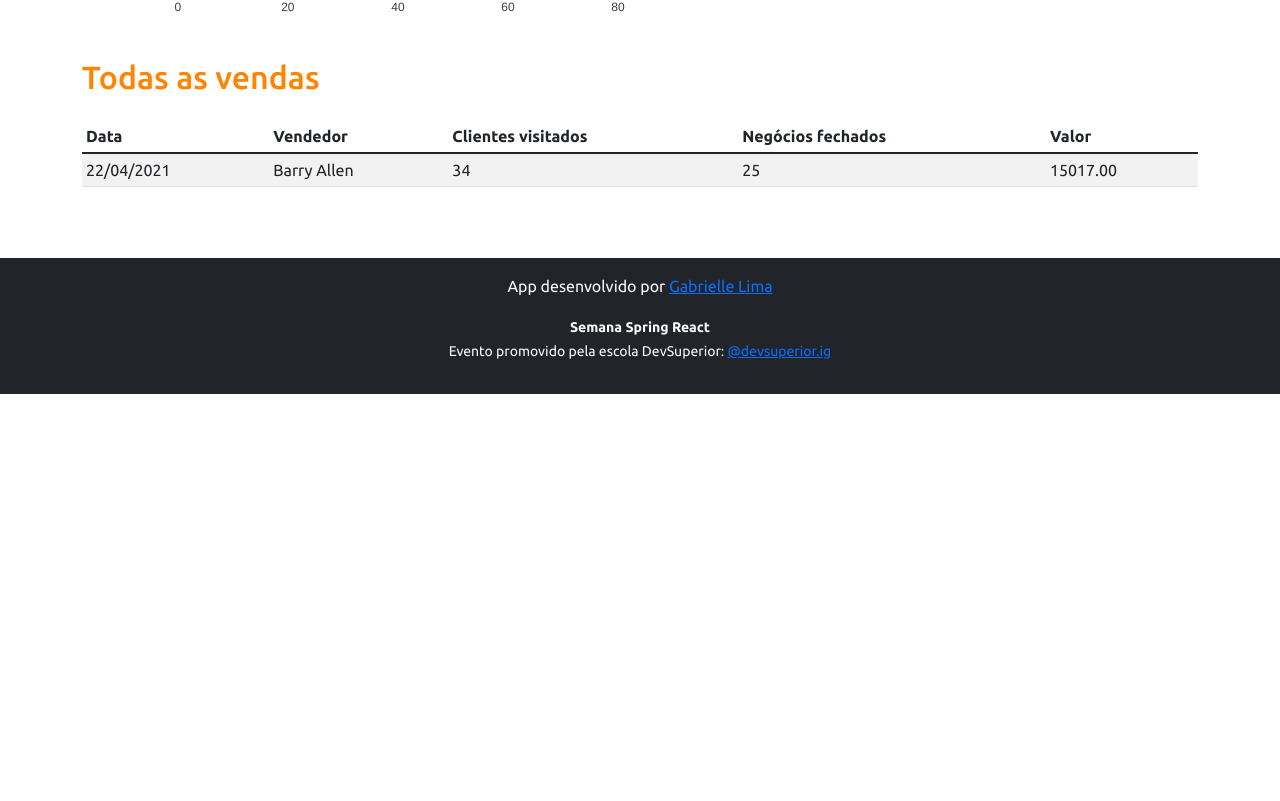
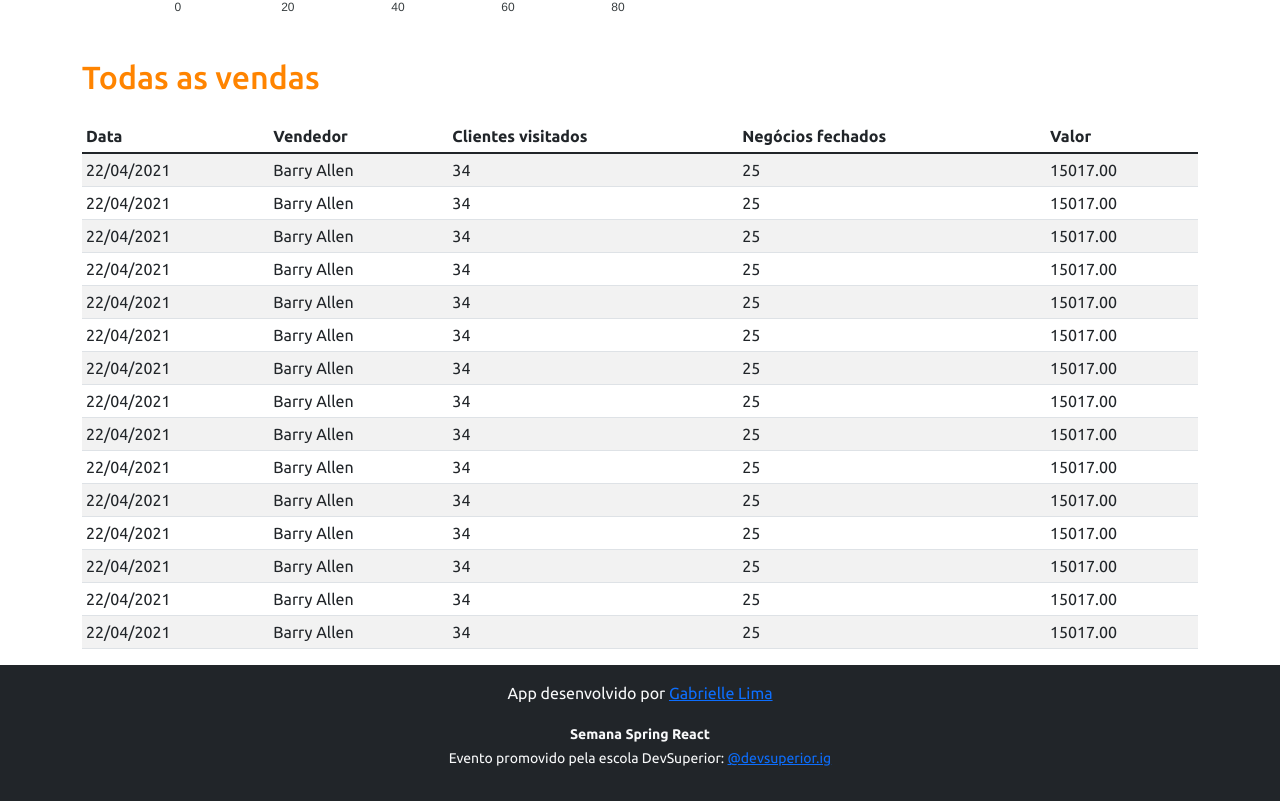
Before and after one commit to gabizinha12/semana-spring-react, a React (Create React App) app in the folder frontend/: page / in a window 1280 px wide. Shown: the part 406-1207 px from the top of the page. Before the commit the page ends 800 px from the top, so only its background shows below. Built offline with nearby package versions, Linux system fonts and the light colour scheme.

Commit message:
adjust table

```diff
--- a/frontend/src/assets/components/DataTable/index.tsx
+++ b/frontend/src/assets/components/DataTable/index.tsx
@@ -19,6 +19,104 @@
             <td>25</td>
             <td>15017.00</td>
           </tr>
+          <tr>
+            <td>22/04/2021</td>
+            <td>Barry Allen</td>
+            <td>34</td>
+            <td>25</td>
+            <td>15017.00</td>
+          </tr>{" "}
+          <tr>
+            <td>22/04/2021</td>
+            <td>Barry Allen</td>
+            <td>34</td>
+            <td>25</td>
+            <td>15017.00</td>
+          </tr>
+          <tr>
+            <td>22/04/2021</td>
+            <td>Barry Allen</td>
+            <td>34</td>
+            <td>25</td>
+            <td>15017.00</td>
+          </tr>{" "}
+          <tr>
+            <td>22/04/2021</td>
+            <td>Barry Allen</td>
+            <td>34</td>
+            <td>25</td>
+            <td>15017.00</td>
+          </tr>{" "}
+          <tr>
+            <td>22/04/2021</td>
+            <td>Barry Allen</td>
+            <td>34</td>
+            <td>25</td>
+            <td>15017.00</td>
+          </tr>
+          <tr>
+            <td>22/04/2021</td>
+            <td>Barry Allen</td>
+            <td>34</td>
+            <td>25</td>
+            <td>15017.00</td>
+          </tr>{" "}
+          <tr>
+            <td>22/04/2021</td>
+            <td>Barry Allen</td>
+            <td>34</td>
+            <td>25</td>
+            <td>15017.00</td>
+          </tr>
+          <tr>
+            <td>22/04/2021</td>
+            <td>Barry Allen</td>
+            <td>34</td>
+            <td>25</td>
+            <td>15017.00</td>
+          </tr>{" "}
+          <tr>
+            <td>22/04/2021</td>
+            <td>Barry Allen</td>
+            <td>34</td>
+            <td>25</td>
+            <td>15017.00</td>
+          </tr>{" "}
+          <tr>
+            <td>22/04/2021</td>
+            <td>Barry Allen</td>
+            <td>34</td>
+            <td>25</td>
+            <td>15017.00</td>
+          </tr>{" "}
+          <tr>
+            <td>22/04/2021</td>
+            <td>Barry Allen</td>
+            <td>34</td>
+            <td>25</td>
+            <td>15017.00</td>
+          </tr>{" "}
+          <tr>
+            <td>22/04/2021</td>
+            <td>Barry Allen</td>
+            <td>34</td>
+            <td>25</td>
+            <td>15017.00</td>
+          </tr>{" "}
+          <tr>
+            <td>22/04/2021</td>
+            <td>Barry Allen</td>
+            <td>34</td>
+            <td>25</td>
+            <td>15017.00</td>
+          </tr>{" "}
+          <tr>
+            <td>22/04/2021</td>
+            <td>Barry Allen</td>
+            <td>34</td>
+            <td>25</td>
+            <td>15017.00</td>
+          </tr>
         </tbody>
       </table>
     </div>
```
